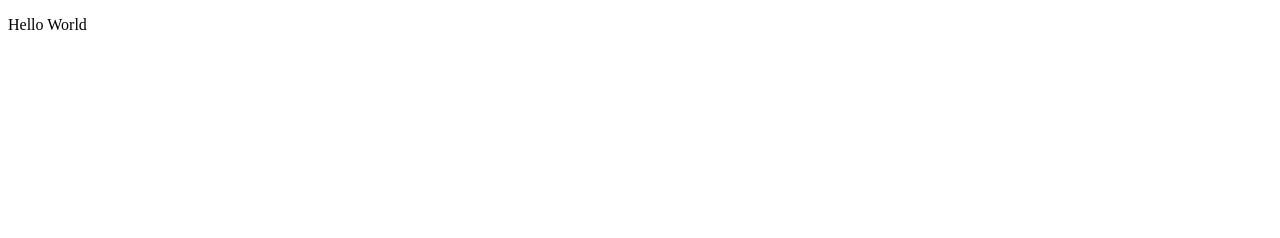
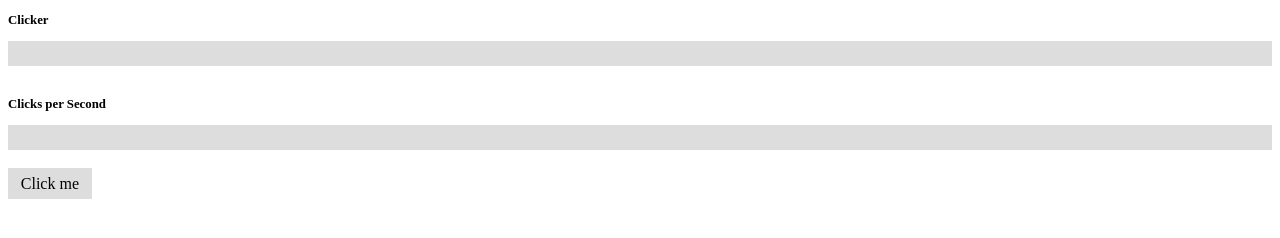
Before and after one commit to JRachbauer/cpr, a plain HTML site: page index.html in a window 1280 px wide. Drawn offline with Linux system fonts and the light colour scheme.

Commit message:
Complete task 2

```diff
--- a/index.html
+++ b/index.html
@@ -1,10 +1,27 @@
 <!DOCTYPE html>
-<html>
-    <head>
-        <title>Hello World</title>
-    </head>
+<html lang="en">
+<head>
+    <meta charset="UTF-8">
+    <meta name="viewport" content="width=device-width, initial-scale=1.0">
+    <title>Clicker</title>
+    <link rel="stylesheet" href="style.css">
+
+    <script src="app.js" defer></script>
+
+</head>
 
     <body>
-        <p>Hello World</p>
+
+
+		<p>Clicker</p>
+		<div id="clicker"></div>
+		<br>
+		<p>Clicks per Second</p>
+		<div id="cps"></div>
+		<br>
+
+		<div id="button" onclick="Clicker()">Click me</div>
+
     </body>
+
 </html>
--- /dev/null
+++ b/style.css
@@ -0,0 +1,24 @@
+#button {
+    background-color: #ddd;
+    display: inline-block;
+    padding: 0.4em 0.8em;
+    margin-bottom: 1em;
+}
+#button:hover {
+    cursor: pointer;
+}
+#clicker {
+    min-height: 1em;
+    padding: 0.3em;
+    background-color: #ddd;
+}
+#cps {
+    min-height: 1em;
+    padding: 0.3em;
+    background-color: #ddd;
+}
+
+p {
+    font-weight: bold;
+    font-size: 1vw;
+}
```
